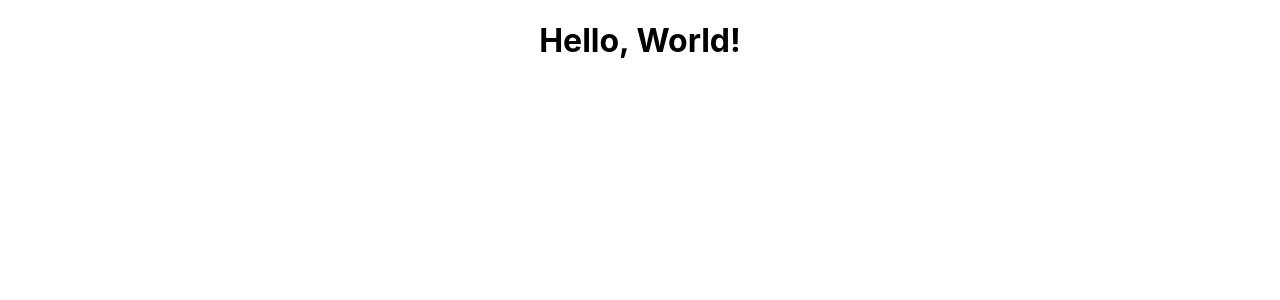
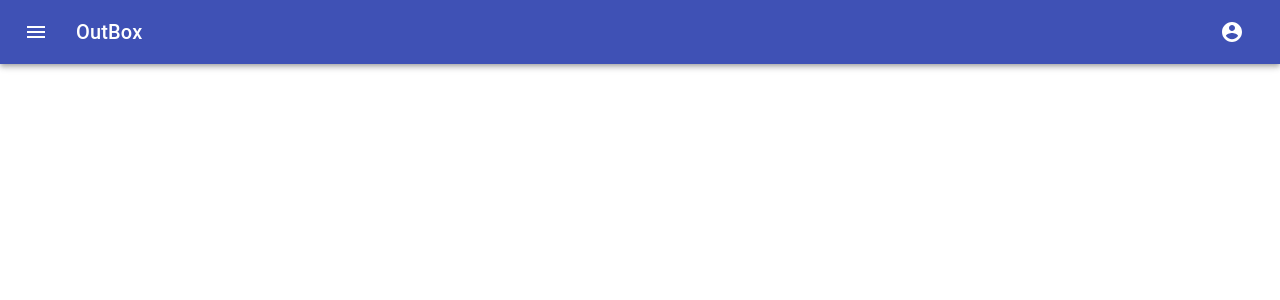
Before and after one commit to thavythach/OutBox, a React (Create React App) app in the folder outbox/: page / in a window 1280 px wide. Shown: the top 300 px of the page. Built offline with nearby package versions, Linux system fonts and the light colour scheme.

Commit message:
Added basic menu app bar

```diff
--- a/outbox/package.json
+++ b/outbox/package.json
@@ -4,12 +4,13 @@
   "private": true,
   "dependencies": {
     "@material-ui/core": "^4.9.2",
+    "@material-ui/icons": "^4.9.1",
     "@testing-library/jest-dom": "^4.2.4",
     "@testing-library/react": "^9.3.2",
     "@testing-library/user-event": "^7.1.2",
     "react": "^16.12.0",
     "react-dom": "^16.12.0",
-    "react-scripts": "3.4.0"
+    "react-scripts": "^3.4.0"
   },
   "scripts": {
     "start": "react-scripts start",
--- a/outbox/src/App.js
+++ b/outbox/src/App.js
@@ -1,22 +1,19 @@
 import React, {Component} from 'react';
 import logo from './logo.svg';
 import './App.css';
+import MenuAppBar from './components/menuappbar/menuappbar.component.jsx'
+
+const state = {
+
+  color:"#656b39",
+}
 
 class App extends Component {
 
-  constructor(){
-    super();
-
-    this.state = {
-      hello: 5
-    };
-  }
 
   render(){
     return(
-      <div className="App">
-        <h1>Hello, World!</h1>
-      </div>
+      <MenuAppBar color={state.color}></MenuAppBar>
     );
   }
 }
--- /dev/null
+++ b/outbox/src/components/menuappbar/menuappbar.component.jsx
@@ -0,0 +1,97 @@
+import React from 'react';
+import { makeStyles } from '@material-ui/core/styles';
+import AppBar from '@material-ui/core/AppBar';
+import Toolbar from '@material-ui/core/Toolbar';
+import Typography from '@material-ui/core/Typography';
+import IconButton from '@material-ui/core/IconButton';
+import MenuIcon from '@material-ui/icons/Menu';
+import AccountCircle from '@material-ui/icons/AccountCircle';
+// import Switch from '@material-ui/core/Switch';
+// import FormControlLabel from '@material-ui/core/FormControlLabel';
+// import FormGroup from '@material-ui/core/FormGroup';
+import MenuItem from '@material-ui/core/MenuItem';
+import Menu from '@material-ui/core/Menu';
+
+const useStyles = makeStyles(theme => ({
+  root: {
+    flexGrow: 1,
+    color: props=>props.color
+  },
+  menuButton: {
+    marginRight: theme.spacing(2),
+  },
+  title: {
+    flexGrow: 1,
+  },
+}));
+
+export default function MenuAppBar(props) {
+  const classes = useStyles(props);
+  const [auth, setAuth] = React.useState(true);
+  const [anchorEl, setAnchorEl] = React.useState(null);
+  const open = Boolean(anchorEl);
+
+  // const handleChange = event => {
+  //   setAuth(event.target.checked);
+  // };
+
+  const handleMenu = event => {
+    setAnchorEl(event.currentTarget);
+  };
+
+  const handleClose = () => {
+    setAnchorEl(null);
+  };
+
+  return (
+    <div className={classes.root}>
+      {/* <FormGroup>
+        <FormControlLabel
+          control={<Switch checked={auth} onChange={handleChange} aria-label="login switch" />}
+          label={auth ? 'Logout' : 'Login'}
+        />
+      </FormGroup> */}
+      <AppBar position="static">
+        <Toolbar>
+          <IconButton edge="start" className={classes.menuButton} color="inherit" aria-label="menu">
+            <MenuIcon />
+          </IconButton>
+          <Typography variant="h6" className={classes.title}>
+            OutBox
+          </Typography>
+          {auth && (
+            <div>
+              <IconButton
+                aria-label="account of current user"
+                aria-controls="menu-appbar"
+                aria-haspopup="true"
+                onClick={handleMenu}
+                color="inherit"
+              >
+                <AccountCircle />
+              </IconButton>
+              <Menu
+                id="menu-appbar"
+                anchorEl={anchorEl}
+                anchorOrigin={{
+                  vertical: 'top',
+                  horizontal: 'right',
+                }}
+                keepMounted
+                transformOrigin={{
+                  vertical: 'top',
+                  horizontal: 'right',
+                }}
+                open={open}
+                onClose={handleClose}
+              >
+                <MenuItem onClick={handleClose}>Profile</MenuItem>
+                <MenuItem onClick={handleClose}>My account</MenuItem>
+              </Menu>
+            </div>
+          )}
+        </Toolbar>
+      </AppBar>
+    </div>
+  );
+}
```
Also changed, not shown: 1 other file (tests, documents, lock files or other folders).
